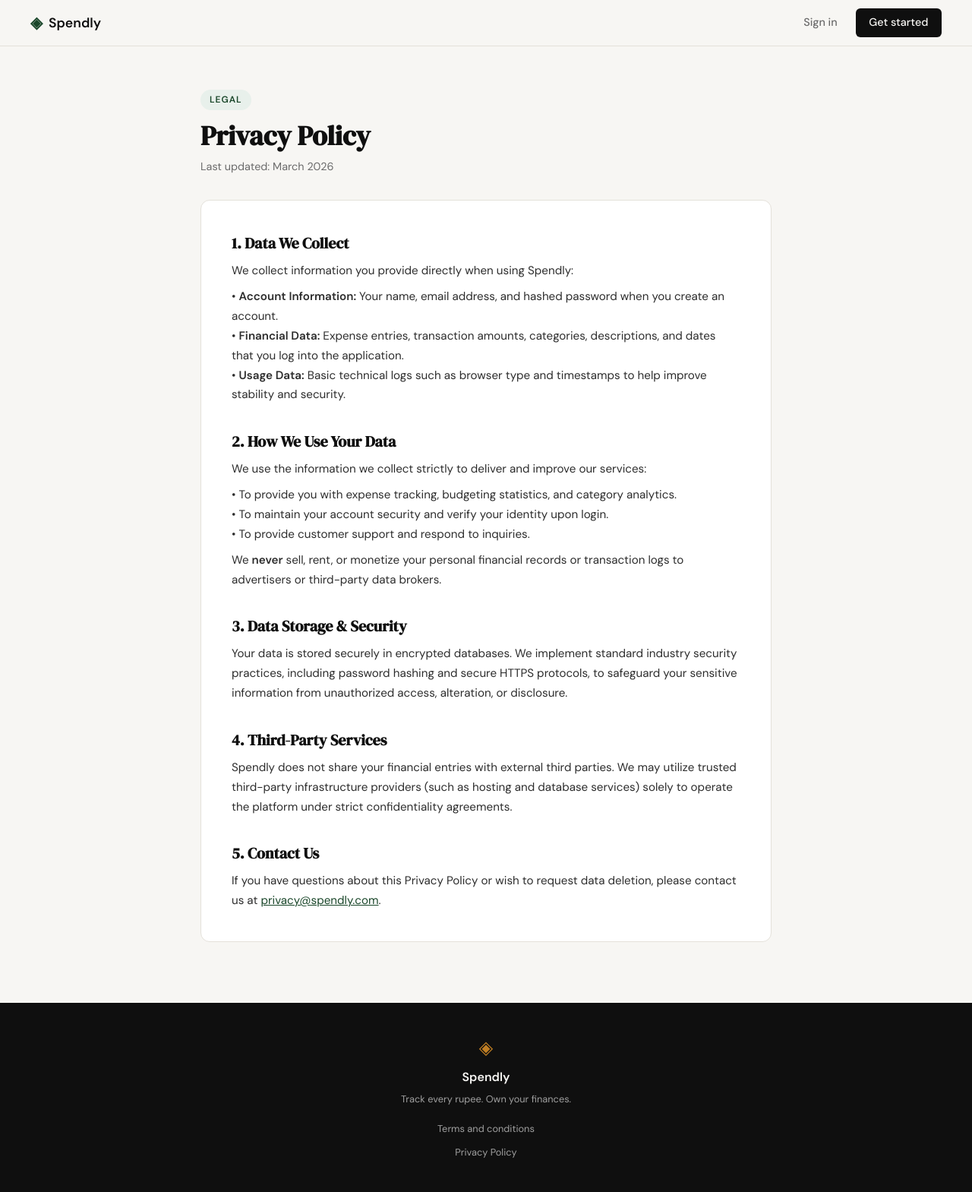
After one commit to Bdosv1/spend_analyzer, a Flask app: page /privacy in a window 1280 px wide. The commit adds this page. Shown: the whole page at 76% size. Run offline with Flask 3, Linux system fonts and the light colour scheme.

Commit message:
Add Privacy Policy page and route

```diff
--- a/app.py
+++ b/app.py
@@ -25,6 +25,11 @@ def login():
 @app.route("/terms")
 def terms():
     return render_template("terms.html")
+
+
+@app.route("/privacy")
+def privacy():
+    return render_template("privacy.html")
 
 
 # ------------------------------------------------------------------ #
--- a/templates/base.html
+++ b/templates/base.html
@@ -36,7 +36,7 @@
         <p class="footer-copy">Track every rupee. Own your finances.</p>
         <div class="footer-links">
             <div><a href="{{ url_for('terms') }}">Terms and conditions</a></div>
-            <div><a href="#">Privacy Policy</a></div>
+            <div><a href="{{ url_for('privacy') }}">Privacy Policy</a></div>
         </div>
     </div>
 </footer>
--- /dev/null
+++ b/templates/privacy.html
@@ -0,0 +1,63 @@
+{% extends "base.html" %}
+
+{% block title %}Privacy Policy — Spendly{% endblock %}
+
+{% block content %}
+<section class="doc-section">
+    <div class="doc-header">
+        <span class="doc-badge">Legal</span>
+        <h1 class="doc-title">Privacy Policy</h1>
+        <p class="doc-subtitle">Last updated: March 2026</p>
+    </div>
+
+    <div class="doc-card">
+        <div class="doc-block">
+            <h2 class="doc-block-title">1. Data We Collect</h2>
+            <p class="doc-block-body">
+                We collect information you provide directly when using Spendly:
+            </p>
+            <p class="doc-block-body">
+                • <strong>Account Information:</strong> Your name, email address, and hashed password when you create an account.<br>
+                • <strong>Financial Data:</strong> Expense entries, transaction amounts, categories, descriptions, and dates that you log into the application.<br>
+                • <strong>Usage Data:</strong> Basic technical logs such as browser type and timestamps to help improve stability and security.
+            </p>
+        </div>
+
+        <div class="doc-block">
+            <h2 class="doc-block-title">2. How We Use Your Data</h2>
+            <p class="doc-block-body">
+                We use the information we collect strictly to deliver and improve our services:
+            </p>
+            <p class="doc-block-body">
+                • To provide you with expense tracking, budgeting statistics, and category analytics.<br>
+                • To maintain your account security and verify your identity upon login.<br>
+                • To provide customer support and respond to inquiries.
+            </p>
+            <p class="doc-block-body">
+                We <strong>never</strong> sell, rent, or monetize your personal financial records or transaction logs to advertisers or third-party data brokers.
+            </p>
+        </div>
+
+        <div class="doc-block">
+            <h2 class="doc-block-title">3. Data Storage &amp; Security</h2>
+            <p class="doc-block-body">
+                Your data is stored securely in encrypted databases. We implement standard industry security practices, including password hashing and secure HTTPS protocols, to safeguard your sensitive information from unauthorized access, alteration, or disclosure.
+            </p>
+        </div>
+
+        <div class="doc-block">
+            <h2 class="doc-block-title">4. Third-Party Services</h2>
+            <p class="doc-block-body">
+                Spendly does not share your financial entries with external third parties. We may utilize trusted third-party infrastructure providers (such as hosting and database services) solely to operate the platform under strict confidentiality agreements.
+            </p>
+        </div>
+
+        <div class="doc-block">
+            <h2 class="doc-block-title">5. Contact Us</h2>
+            <p class="doc-block-body">
+                If you have questions about this Privacy Policy or wish to request data deletion, please contact us at <a href="mailto:privacy@spendly.com">privacy@spendly.com</a>.
+            </p>
+        </div>
+    </div>
+</section>
+{% endblock %}
```
Also changed, not shown: file.txt (+9 -0 lines), 1 other file.
